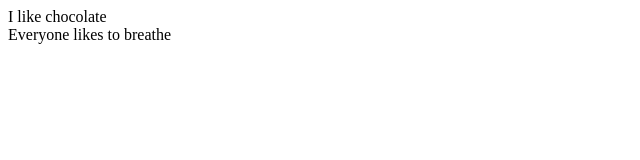
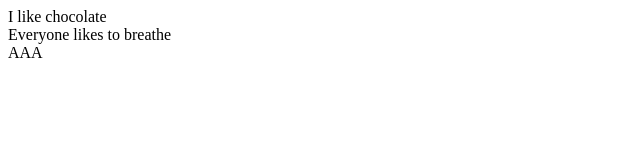
Before and after one commit to Danadan01/Online-Shop-Project, a plain HTML site: page Index.html in a window 1280 px wide. Shown: the full height of the page, 0-640 px from the left. Drawn offline with Linux system fonts and the light colour scheme.

Commit message:
First changes

```diff
--- a/Index.html
+++ b/Index.html
@@ -8,5 +8,6 @@
 <body>
   <header>I like chocolate</header>
   <footer> Everyone likes to breathe </footer>
+  <div>AAA</div>
 </body>
 </html>
```
